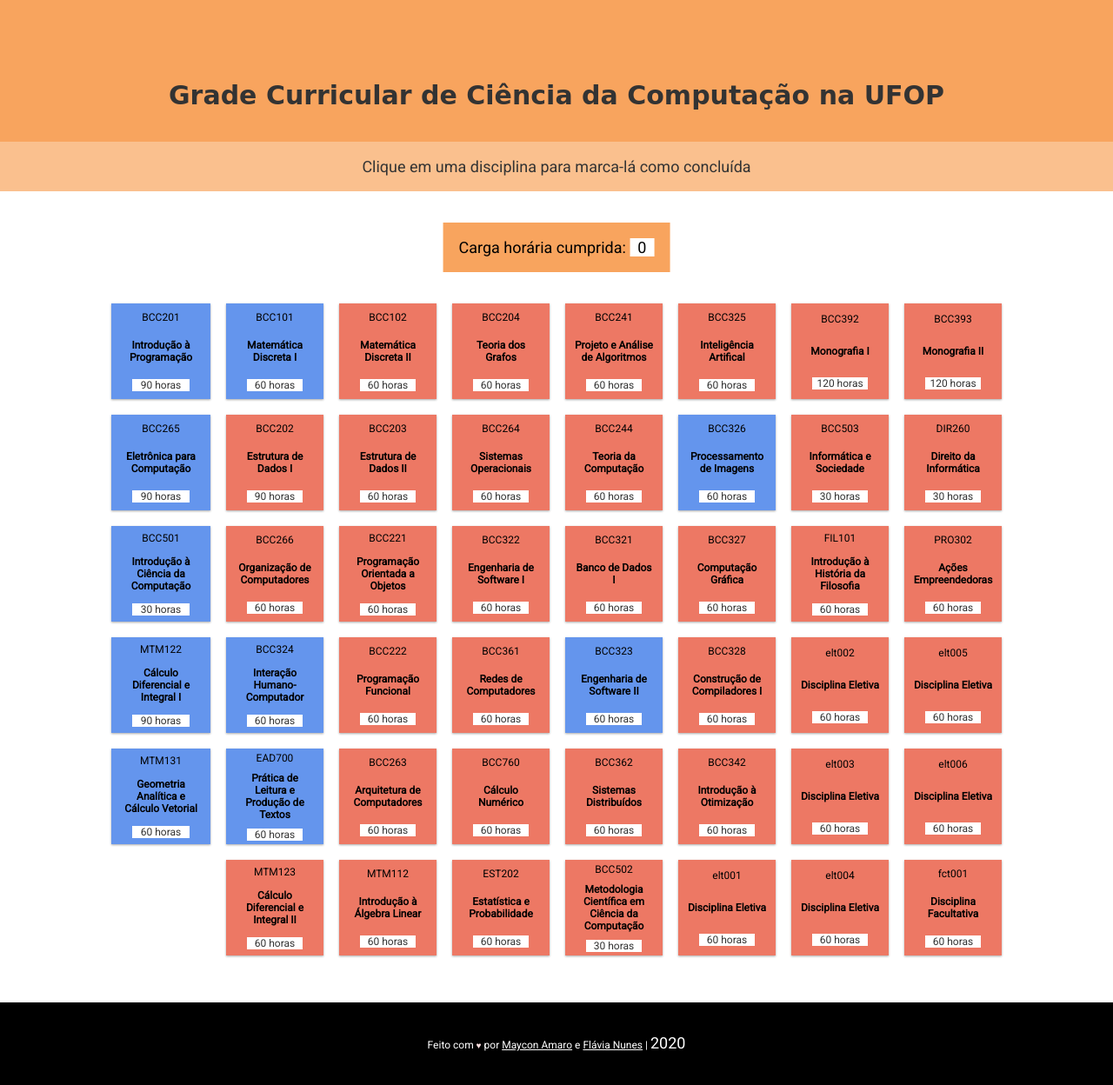
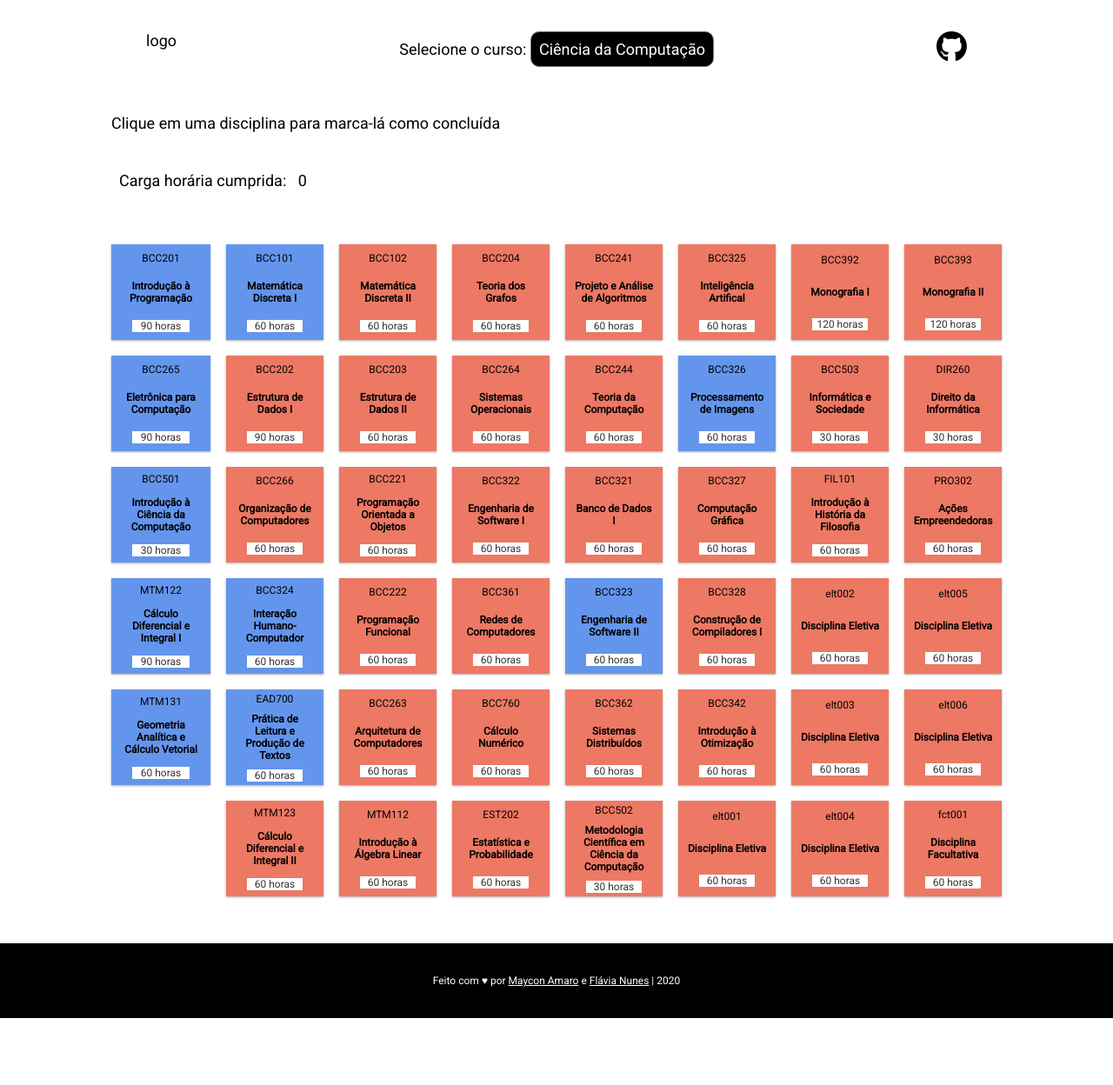
Before and after one commit to mayconamaro/CSDynamicCurriculum, a website: page index.html in a window 1280 px wide. Shown: the whole page at 87% size. After the commit the page ends 1171 px from the top, so only its background shows below. Drawn offline with Linux system fonts and the light colour scheme; a web font is replaced by a local one.

Commit message:
navbar start

```diff
--- a/index.html
+++ b/index.html
@@ -10,14 +10,30 @@
 <body>
     <main>
         <header>
-            <h1>Grade Curricular de Ciência da Computação na UFOP</h1>
+            <nav class="navbar">
+                <ul class="navbar-items">
+                    <li>logo</li>
+                    <li>
+                        Selecione o curso:
+                        <select name="course" class="navbar-select">
+                        <option value="ciencia da computação">Ciência da Computação</option>
+                        <option value="Action 1">Action 1</option>
+                        <option value="Action 2">Action 2</option>
+                        <option value="Action 3">Action 3</option>
+
+                    </select>
+                </li>
+                    <a href=""><i class="fab fa-github fa-2x" aria-hidden="true" title="Repositório no Github"></i></a>
+                </ul>
+            </nav>
         </header>
         <div class="instructions">
             <p>Clique em uma disciplina para marca-lá como concluída</p>
+            <div class="credit-info">
+                <p class="credit-info-text">Carga horária cumprida: <span id="credit-sum">0</span></p>
+            </div>
         </div>
-        <div class="credit-info">
-            <p class="credit-info-text">Carga horária cumprida: <span id="credit-sum">0</span></p>
-        </div>
+
         <section id="curriculum" class="curriculum">
             <!-- add rows and columns. columns will relate to quarter -->
         </section>
@@ -27,5 +43,6 @@
         <p>Feito com <span class="heart">♥</span> por <a href="http://mayconamaro.xyz/">Maycon Amaro</a> e <a href="fluvixx.dev">Flávia Nunes</a> | <span id="current-year"></span></p>
     </footer>
     <script src="./curriculum.js"></script>
+    <script src="https://kit.fontawesome.com/3d12299869.js" crossorigin="anonymous"></script>
 </body>
 </html>
--- a/styles.css
+++ b/styles.css
@@ -33,12 +33,9 @@
     font-size: 18px;
 }
 
-
-header {
-    width: 100%;
-    /* height: 100px; */
-    padding: 4em 0 2em;
-    background-color: var(--primary-color);
+ header {
+    /* background-color: black; */
+    padding: 2em 0;
 }
 
 h1 {
@@ -48,6 +45,34 @@ h1 {
     font-family: var(--cursive-font), cursive;
     color: var(--font-color);
 }
+
+.navbar {
+    width: 1200px;
+    margin: auto;
+    /* color: white; */
+}
+
+.navbar .navbar-items {
+    padding: 0;
+    margin: 0;
+    list-style: none;
+    display: flex;
+    justify-content: space-around;
+}
+
+.navbar .navbar-items a {
+    color: black;
+}
+.navbar .navbar-items .navbar-select {
+    -webkit-appearance: none;
+    -webkit-border-radius: 10px;
+    appearance: none;
+    border-radius: 10px;
+    padding: .5em;
+    background-color: black;
+    color: white;
+}
+
 
 .curriculum {
     width: 1024px;
@@ -70,22 +95,17 @@ h1 {
 }
 
 .instructions {
-    text-align: center;
-    background-color: var(--light-color);
-    color: var(--font-color);
+    width: 1024px;
+    margin: auto;
+    color: black;
     padding: 1em 0;
 }
 
 .credit-info {
-    /* width: 100%; */
     width: fit-content;
     display: flex;
-    justify-content: center;
-    padding: 1em;
-    background-color: var(--primary-color);
+    padding: .5em;
     margin-top: 2em;
-    margin-left: 50%;
-    transform: translateX(-50%);
 }
 
 .credit-info-text {
@@ -149,19 +169,13 @@ h1 {
     margin: 0 2em;
 }
 
-footer{
-    height: 50px;
-    width: 100%;
-    background-color: var(--nav-bg-color);
-    color: var(--heading-color);
-}
 .footer {
     width: 100%;
     background-color: black;
-    padding: 2em 0 4em 0;
+    padding: 2em 0;
 }
 
-.footer p, .footer p a {
+.footer p, .footer p a, .footer p span {
     font-size: 12px;
     color: white;
     text-align: center;
```
